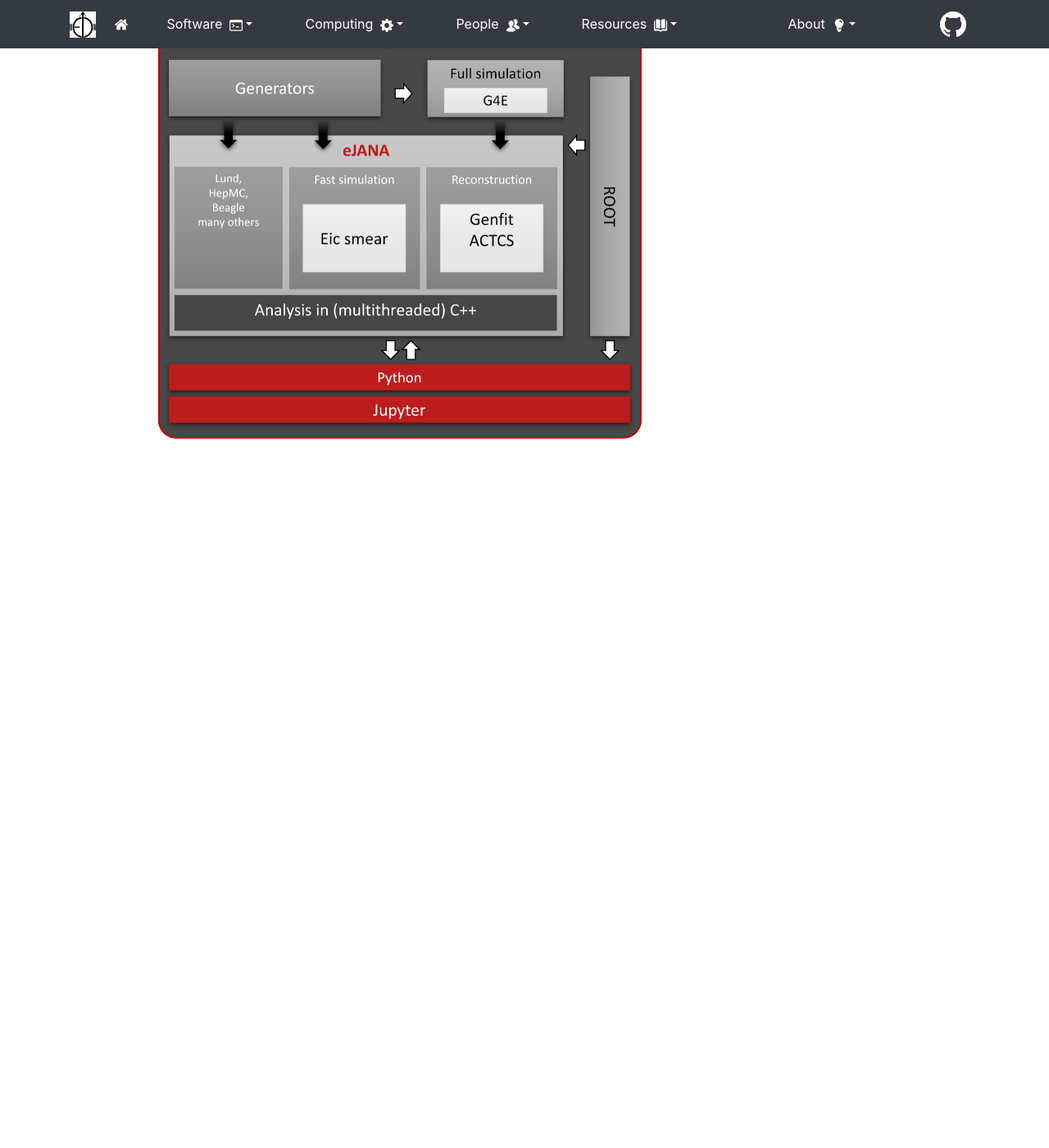
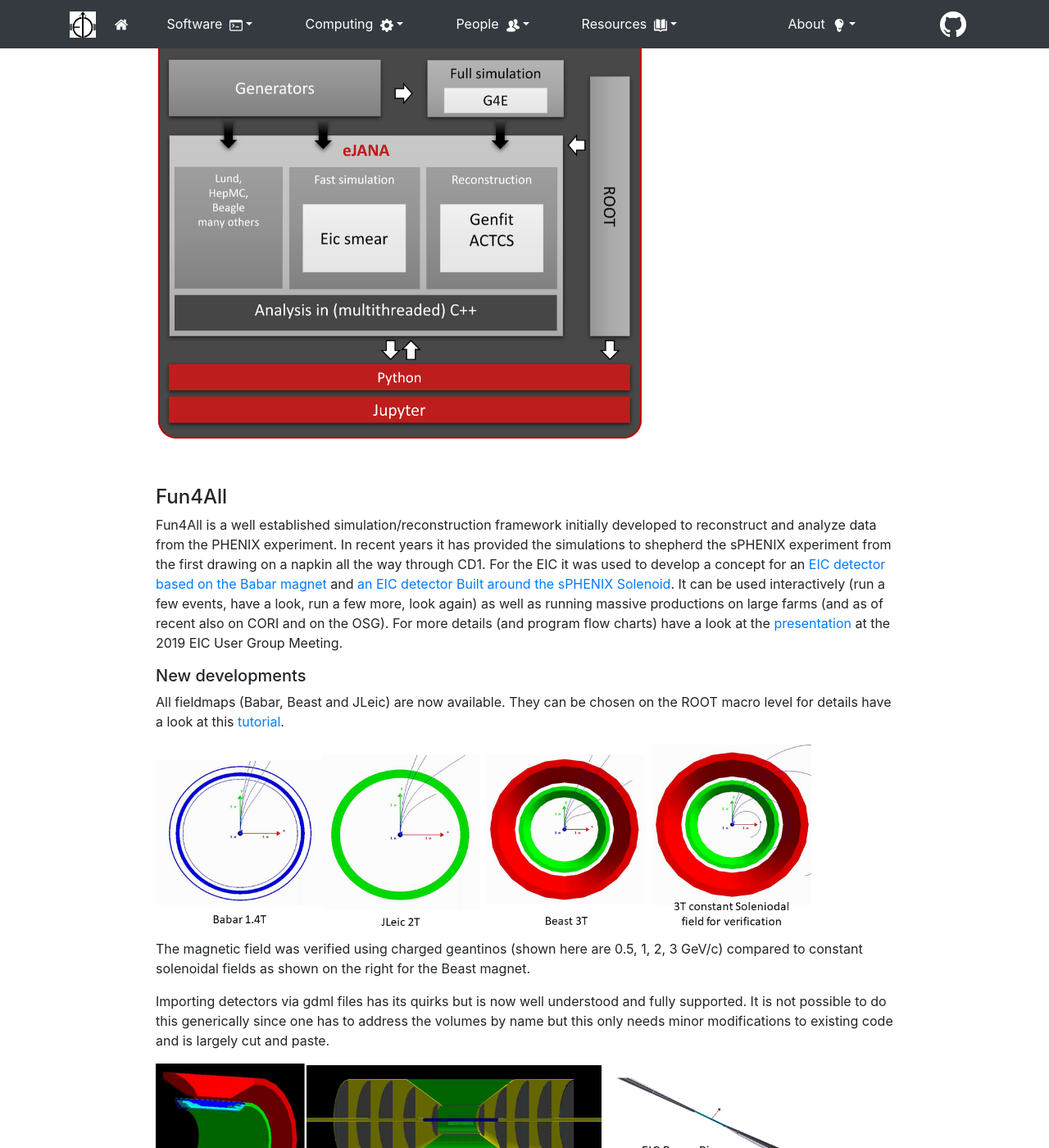
Before and after one commit to kkauder/eic.github.io, a Jekyll site: the page built from _posts/2020-04-07-software-news.md, in a window 1280 px wide and 1400 px high, scrolled down 2326 px. Shown: the whole window at 82% size. Built offline with Jekyll 4.4.1, drawn with Linux system fonts in a browser that asks for light colours; nearby versions of some CDN libraries; before the commit the page ends 2878 px from its top, so only the background shows below that; some of the changed text lies outside the part shown.

Commit message:
Add Fun4All

```diff
--- a/_posts/2020-04-07-software-news.md
+++ b/_posts/2020-04-07-software-news.md
@@ -68,3 +68,34 @@ ESCalate provides modularity in two ways:
 The framework itself ensures that data between packages is consistent and output of one package can be correctly read from another. ESCalate provides Python orchestration to facilitate the configuration of each package and allow for a workflow between the packages.
 
 <img src="{{ '/assets/images/diagrams/escalate/ESCalate-Structure.png' | relative_url }}" width="597"/>
+
+<br />
+
+#### Fun4All
+Fun4All is a well established simulation/reconstruction framework initially developed to reconstruct and analyze data from the PHENIX experiment. In recent years it has provided the simulations to shepherd the sPHENIX experiment from the first drawing on a napkin all the way through CD1. For the EIC it was used to develop a concept for an [EIC detector based on the Babar magnet](https://arxiv.org/pdf/1402.1209.pdf) and [an EIC detector Built around the sPHENIX Solenoid](https://indico.bnl.gov/event/5283/attachments/20546/27556/eic-sphenix-dds-final-2018-10-30.pdf). It can be used interactively (run a few events, have a look, run a few more, look again) as well as running massive productions on large farms (and as of recent also on CORI and on the OSG). For more details (and program flow charts) have a look at the [presentation](https://indico.in2p3.fr/event/18281/contributions/71607/) at the 2019 EIC User Group Meeting.
+
+##### New developments
+All fieldmaps (Babar, Beast and JLeic) are now available. They can be chosen on the ROOT macro level for details have a look at this [tutorial](https://github.com/eic/fun4all_eic_tutorials/tree/master/MagneticField).
+
+<img src="{{ '/assets/images/diagrams/fun4all/fun4all_fieldmaps.png' | relative_url }}" width="800"/>
+
+The magnetic field was verified using charged geantinos (shown here are 0.5, 1, 2, 3 GeV/c) compared to constant solenoidal fields as shown on the right for the Beast magnet.
+
+Importing detectors via gdml files has its quirks but is now well understood and fully supported. It is not possible to do this generically since one has to address the volumes by name but this only needs minor modifications to existing code and is largely cut and paste.
+
+<img src="{{ '/assets/images/diagrams/fun4all/fun4all_gdml.png' | relative_url }}" width="800"/>
+
+Here are the latest additions to our selection of implemented detectors (all of which can be combined in a ROOT macro). We have a detailed model of the [Beast magnet](https://github.com/eic/fun4all_eicdetectors/tree/master/source) (already used in the fieldmap plots) as well as the [*All Silicon Tracker*](https://github.com/eic/g4lblvtx) and the EIC beam pipe.
+
+The ability to combine these (and other detectors) at will is shown here:
+
+<img src="{{ '/assets/images/diagrams/fun4all/fun4all_allsilicon.png' | relative_url }}" width="800"/>
+
+where the *All Silicon Tracker* is put inside the Beast magnet and is being used as central tracker inside the EIC detector based on the Babar magnet.
+
+
+##### Verification
+Fun4All is also being used to reconstruct test beam data which allows a direct comparison of simulations with data. sPHENIX has performed extensive test beam campaigns for its detectors at energies which are relevant for EIC detectors. The calorimeter test beam results have been [published](https://ieeexplore.ieee.org/document/8519782) recently, the analysis of TPC and Maps detector data is ongoing. A good agreement with previous EICRoot based simulations has been found for the All Silicon Tracker ([slide 8](https://indico.bnl.gov/event/7894/contributions/37609/attachments/28098/43125/200514_AllSi_in_Fun4All_2.pdf))
+
+##### Help
+Help is available via [our support channel in Mattermost](https://chat.sdcc.bnl.gov/eic/channels/fun4all-software-support), non Scientific Data Center Accounts need an invite - contact us
```
